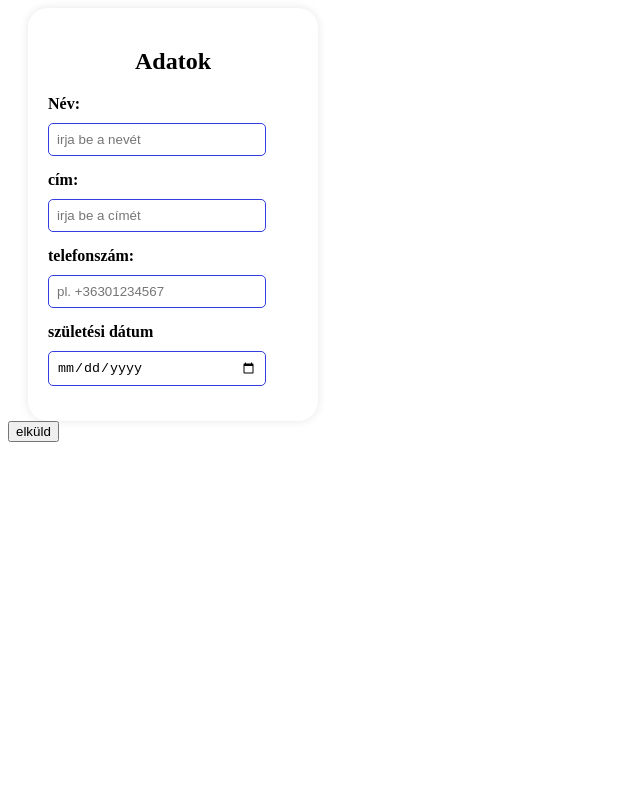
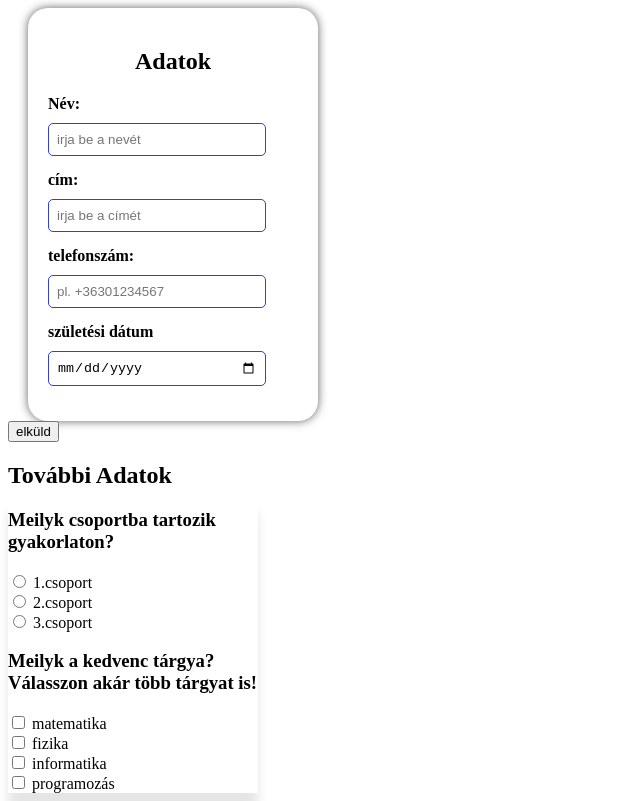
Before and after one commit to laci3939/urlap, a plain HTML site: page index.html in a window 1280 px wide. Shown: the whole page, without its empty margins (0-640 px from the left). Drawn offline with Linux system fonts and the light colour scheme.

Commit message:
add new container

```diff
--- a/index.html
+++ b/index.html
@@ -35,7 +35,44 @@
 
 
         <button type="submit">elküld</button>
+       <div class="second-form-container">
+        <h2> További Adatok</h2>
+            <h3>Meilyk csoportba tartozik gyakorlaton?</h3>
+            <div class="csop">
+                <input type="radio"  name="csoport"  id="csoport1" value="csoport1">
+                <label for="csoport1">1.csoport</label>
+            </div>
+            <div class="csop">
+                <input type="radio" name="csoport" id="csoport2" value="csoport2">
+                <label for="csoport2">2.csoport</label>
 
+            </div>
+            <div>
+                <input type="radio" name="csoport" id="csoport3" value="csoport3">
+                <label for="csoport3">3.csoport</label>
+            </div>
+
+            <h3>Meilyk a kedvenc tárgya? <br>Válasszon akár több tárgyat is!</h3>
+            <div class="box">
+                <input type="checkbox" id="matek" name="box" value="matematika">
+                <label for="matek">matematika</label>
+            </div>
+
+            <div class="box">
+                <input type="checkbox" id="fizika" name="box" value="fizika">
+                <label for="fizika">fizika</label>
+            </div>
+
+            <div class="box">
+                <input type="checkbox" name="box" id="info" value="informatika">
+                <label for="info">informatika</label>
+            </div>
+
+            <div class="box">
+                <input type="checkbox" name="box" id="prog" value="programozás">
+                <label for="prog">programozás</label>
+            </div>
+        </div>
     </form>
 
 </body>
--- a/style.css
+++ b/style.css
@@ -3,7 +3,7 @@
     padding: 20px;
     border-radius: 20px;
     width: 250px;
-    box-shadow: 0 0 10px rgba(0, 0, 0, 0.1);
+    box-shadow: 0 0 10px rgba(0, 0, 0, 0.621);
 }
 
 .fist-column-container label {
@@ -27,3 +27,10 @@
 .fist-column-container h2 {
     text-align: center;
 }
+
+
+
+.second-form-container{
+    width: 250px;
+    box-shadow: 0 50px 10px rgba(0, 0, 0, 0.1);
+}
```
